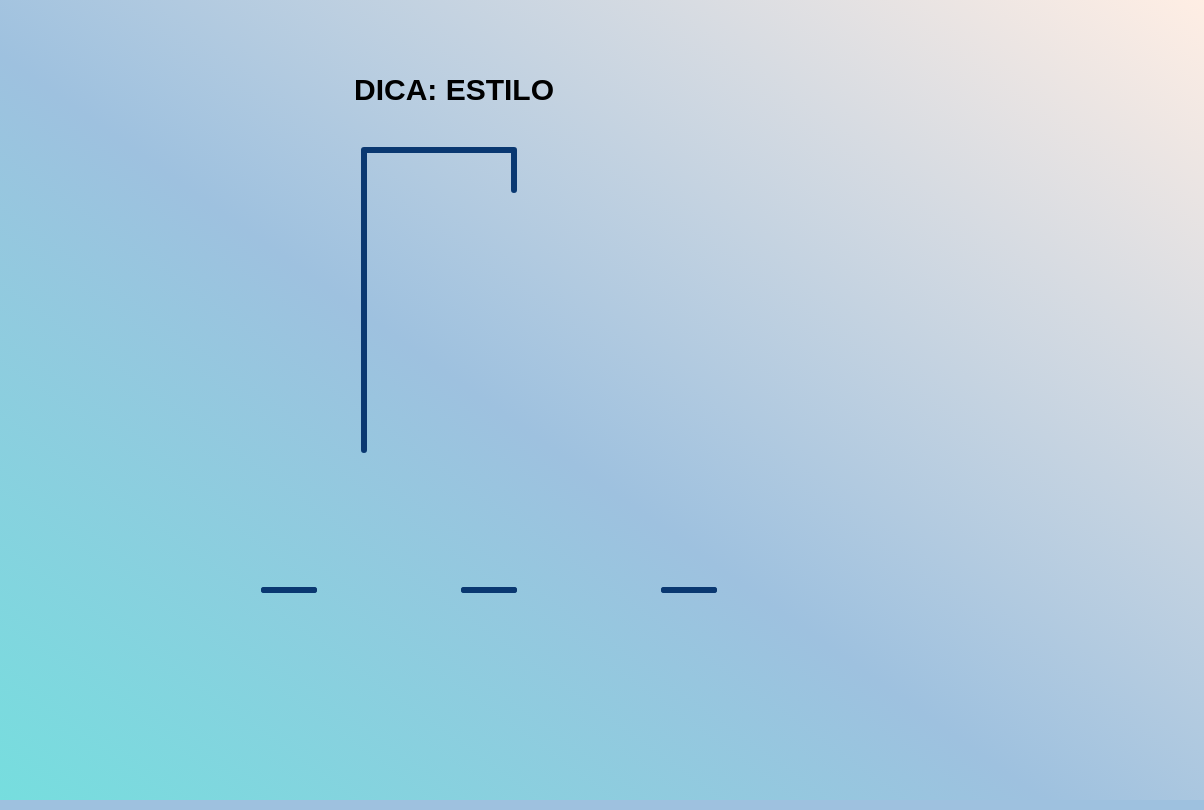
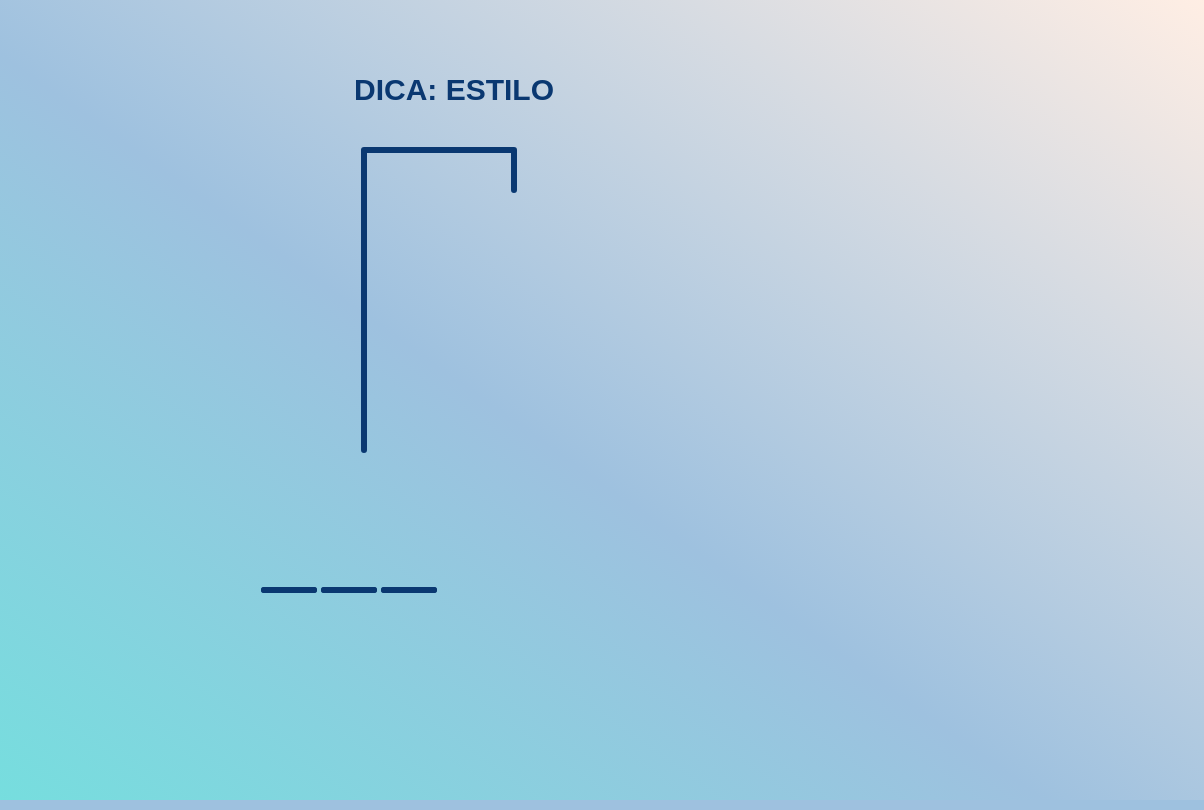
Before and after one commit to ricardo-ssilva/forca_challenge, a plain HTML site: page index.html in a window 1280 px wide. Shown: the top 810 px of the page, 76-1280 px from the left. Drawn offline with Linux system fonts and the light colour scheme.

Commit message:
Modifica forma de adicionar underline

```diff
--- a/script.js
+++ b/script.js
@@ -42,11 +42,16 @@ function drawUnderline(){
     board.lineJoin = "round"
     board.strokeStyle = "#0A3871"
     board.beginPath()
-    var eixo = 600 / secretWord.length
+
     for(let i = 0; i < secretWord.length; i++){
-        board.moveTo(300+(eixo*i), 540)
-        board.lineTo(350+(eixo*i), 540)
+        board.moveTo(300 + i * 60, 540)
+        board.lineTo(350 + i * 60, 540)
     }
+
+
+
+    // board.moveTo(360, 540)
+    // board.lineTo(410, 540)
     board.stroke()
     board.closePath()
 
@@ -54,8 +59,8 @@ function drawUnderline(){
 drawUnderline(chooseRamdonWords())
 
 function addTips() {
+    board.fillStyle = '#0A3871'
     board.font = 'bold 30px Arial'
-
     board.fillText(`DICA: ${tip}` , 390, 50, tip.length * 40)
 } addTips()
 
--- a/style.css
+++ b/style.css
@@ -61,6 +61,7 @@ menu > button:hover {
 
 
 main {
+
     display: flex;
     /* display: none; */
     justify-content: center;
```
